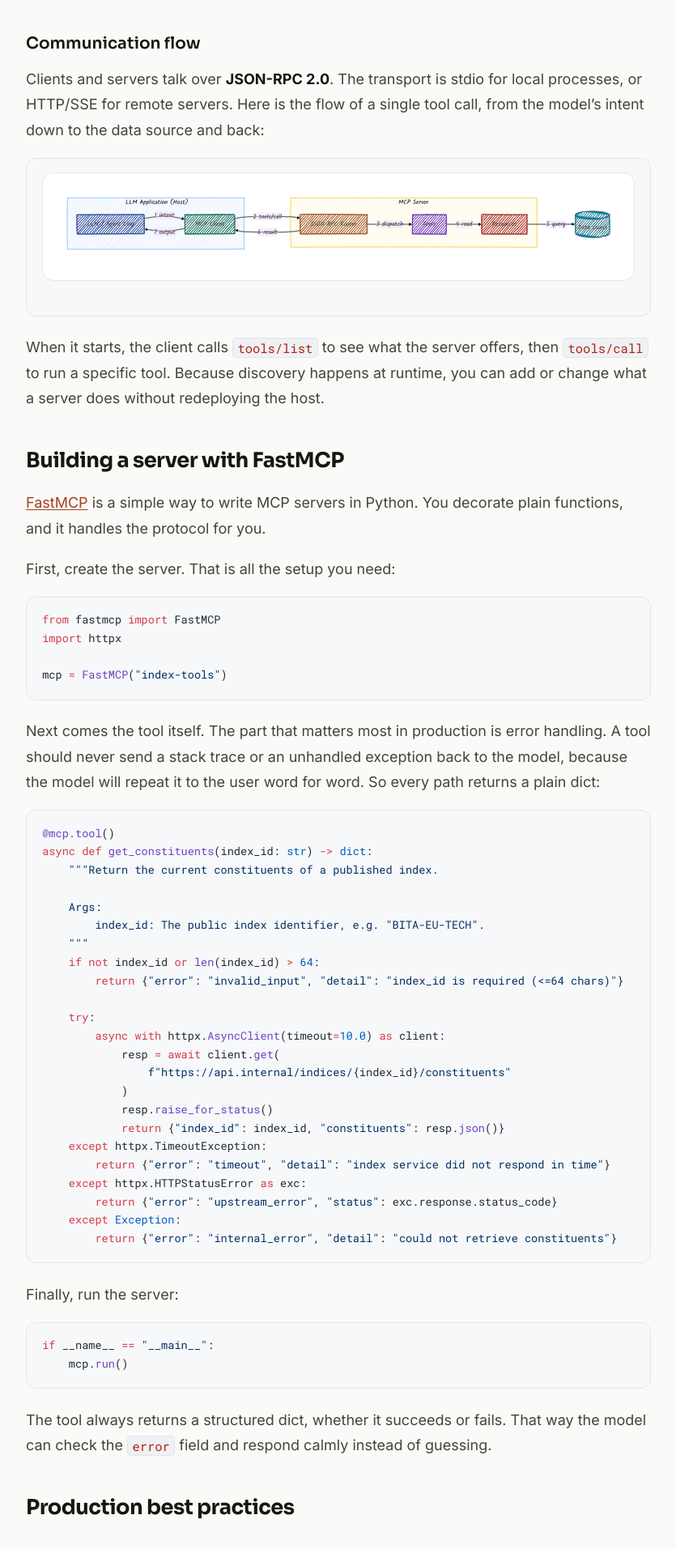
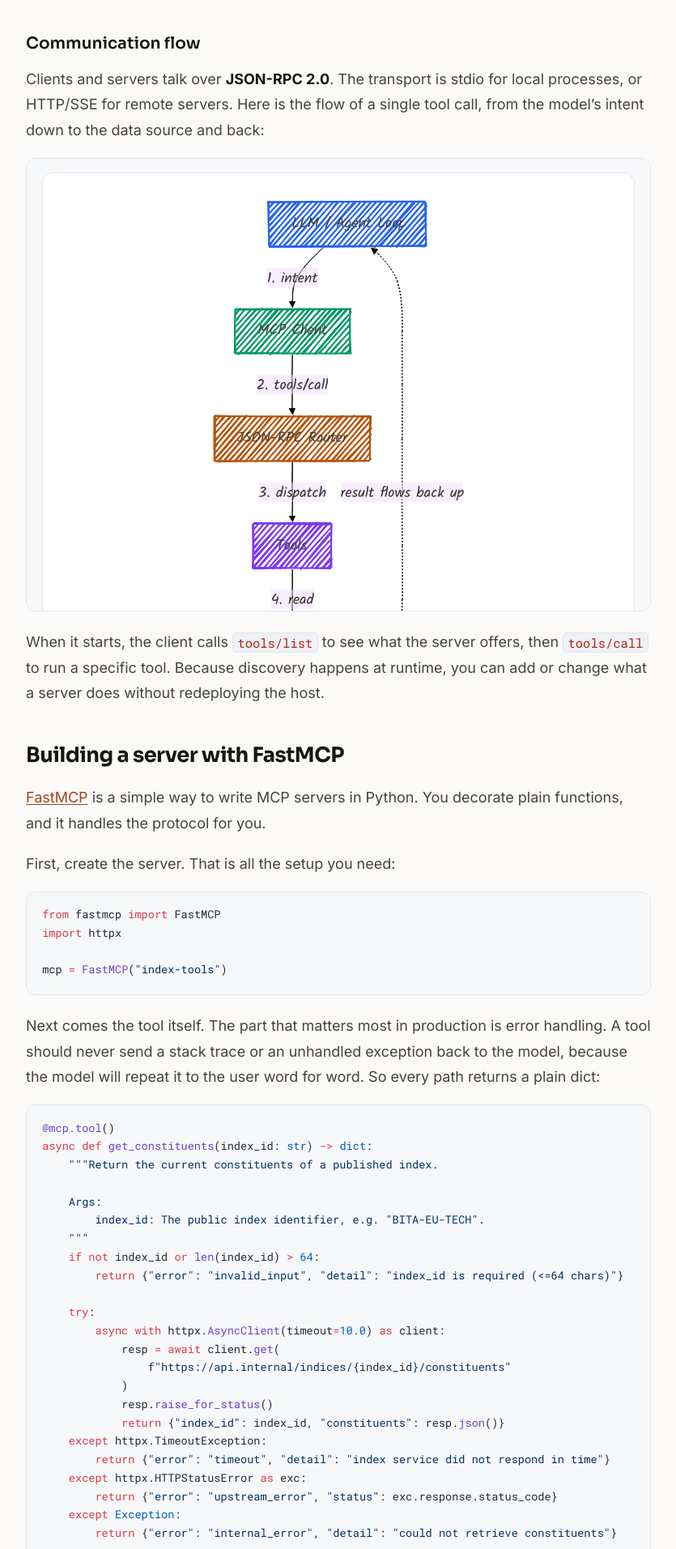
Before and after one commit to rafique1990/rafique1990.github.io, a Jekyll site: the page built from _posts/2026-09-21-mcp-protocol-best-practices.md, in a window 1280 px wide. Shown: the part 1025-2938 px from the top of the page at 81% size, without its empty margins (222-1057 px from the left). Built offline with Jekyll 4.4.1, drawn with Linux system fonts in a browser that asks for light colours; part of the change alters nothing that is shown.

Commit message:
fix MCP diagram: vertical layout, readable pastel nodes, larger text
The left-to-right chain was squished and unreadable. Switch to a
top-down flow with pastel fills and dark labels, larger handwriting
font, keeping the hand-drawn look.

Co-Authored-By: Claude Opus 4.8 (1M context) <noreply@anthropic.com>

````diff
--- a/_posts/2026-09-21-mcp-protocol-best-practices.md
+++ b/_posts/2026-09-21-mcp-protocol-best-practices.md
@@ -41,46 +41,29 @@ config:
   theme: base
   themeVariables:
     fontFamily: '"Kalam", cursive'
-    fontSize: "17px"
+    fontSize: "18px"
 ---
-flowchart LR
-    subgraph Host["LLM Application (Host)"]
-        direction TB
-        LLM["LLM / Agent Loop"]
-        Client["MCP Client"]
-    end
-    subgraph Server["MCP Server"]
-        direction TB
-        Router["JSON-RPC Router"]
-        Tools["Tools"]
-        Res["Resources"]
-    end
-    DB[("Data source")]
+flowchart TB
+    LLM["LLM / Agent Loop"]:::blue
+    Client["MCP Client"]:::green
+    Router["JSON-RPC Router"]:::amber
+    Tools["Tools"]:::violet
+    Res["Resources"]:::red
+    DB[("Data source")]:::teal
 
-    LLM -->|"1 intent"| Client
-    Client -->|"2 tools/call"| Router
-    Router -->|"3 dispatch"| Tools
-    Tools -->|"4 read"| Res
-    Res -->|"5 query"| DB
-    Router -->|"6 result"| Client
-    Client -->|"7 output"| LLM
+    LLM -->|"1. intent"| Client
+    Client -->|"2. tools/call"| Router
+    Router -->|"3. dispatch"| Tools
+    Tools -->|"4. read"| Res
+    Res -->|"5. query"| DB
+    DB -.->|"result flows back up"| LLM
 
-    classDef blue   fill:#2563EB,stroke:#1E3A8A,stroke-width:1.5px,color:#ffffff;
-    classDef green  fill:#059669,stroke:#065F46,stroke-width:1.5px,color:#ffffff;
-    classDef amber  fill:#D97706,stroke:#92400E,stroke-width:1.5px,color:#ffffff;
-    classDef violet fill:#7C3AED,stroke:#5B21B6,stroke-width:1.5px,color:#ffffff;
-    classDef red    fill:#DC2626,stroke:#991B1B,stroke-width:1.5px,color:#ffffff;
-    classDef teal   fill:#0891B2,stroke:#155E75,stroke-width:1.5px,color:#ffffff;
-
-    class LLM blue
-    class Client green
-    class Router amber
-    class Tools violet
-    class Res red
-    class DB teal
-
-    style Host fill:#EFF6FF,stroke:#93C5FD,color:#1E3A8A
-    style Server fill:#FFFBEB,stroke:#FCD34D,color:#92400E
+    classDef blue fill:#DBEAFE,stroke:#2563EB,stroke-width:2px,color:#1E3A8A;
+    classDef green fill:#D1FAE5,stroke:#059669,stroke-width:2px,color:#065F46;
+    classDef amber fill:#FEF3C7,stroke:#B45309,stroke-width:2px,color:#7C2D12;
+    classDef violet fill:#EDE9FE,stroke:#7C3AED,stroke-width:2px,color:#5B21B6;
+    classDef red fill:#FEE2E2,stroke:#DC2626,stroke-width:2px,color:#991B1B;
+    classDef teal fill:#CCFBF1,stroke:#0891B2,stroke-width:2px,color:#155E75;
 ```
 
 When it starts, the client calls `tools/list` to see what the server offers, then
````
